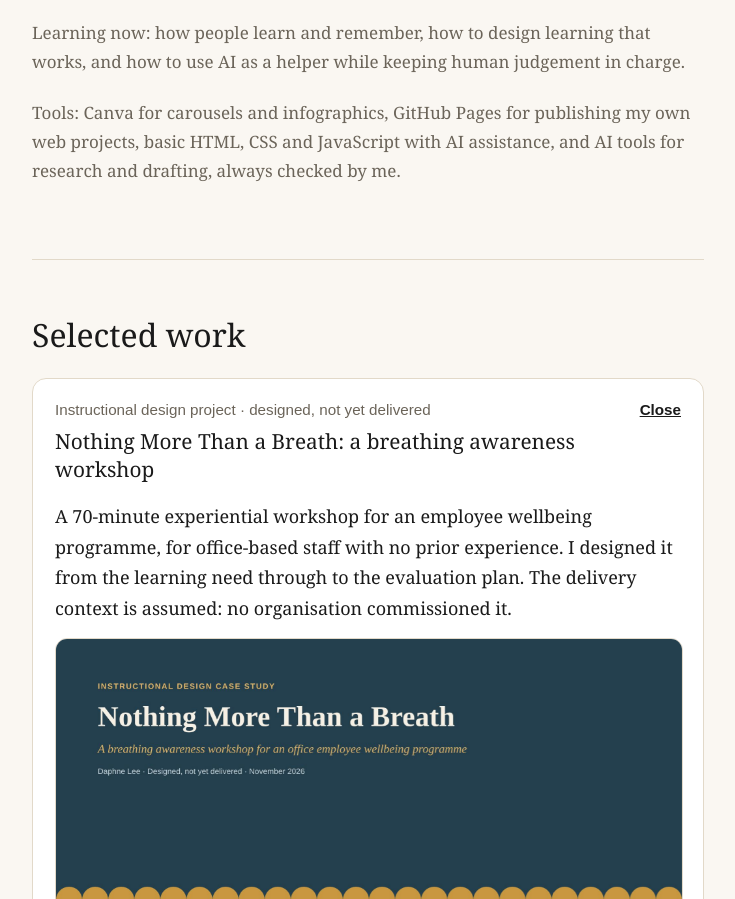
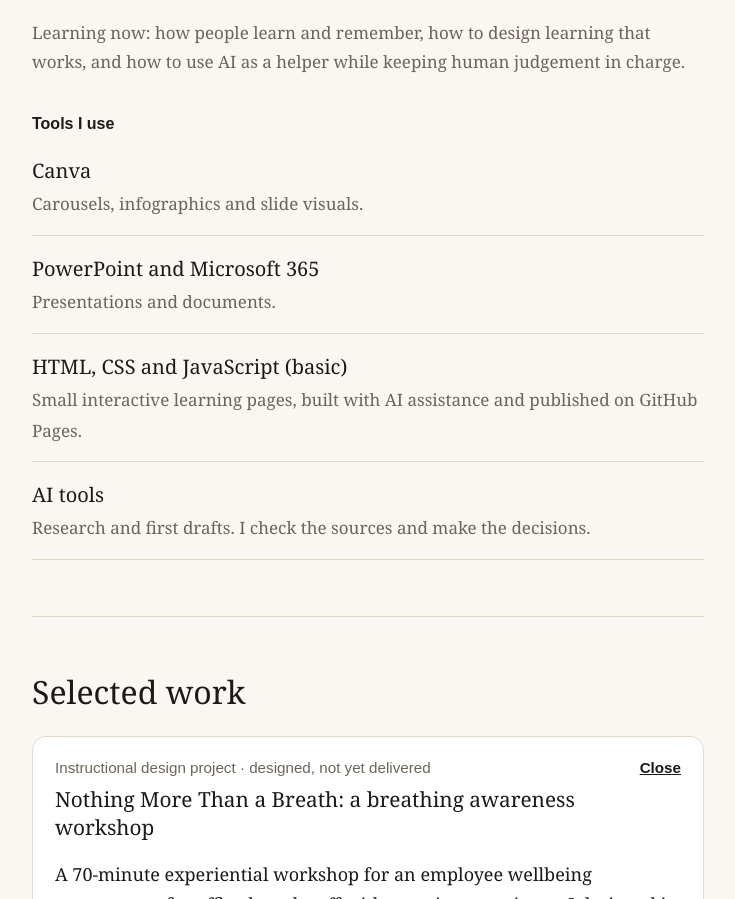
Before and after one commit to Daphnelee-mh/portfolio, a plain HTML site: page index.html in a window 1280 px wide. Shown: the part 3125-4024 px from the top of the page, without its empty margins (272-1007 px from the left). Drawn offline with Linux system fonts and the light colour scheme.

Commit message:
Add a short 'Tools I use' list under What I can bring
Co-Authored-By: Claude Sonnet 5.5 <noreply@anthropic.com>
Claude-Session: https://claude.ai/code/session_01BPapHSo2gmhqxD6j2Dqg2X

```diff
--- a/index.html
+++ b/index.html
@@ -155,7 +155,11 @@ footer{padding:36px 0 70px;border-top:1px solid var(--line);color:var(--muted);f
 <div class="need"><b>Visuals that carry the message</b><span>Infographics and carousels with clear hierarchy, made in Canva to a brand guideline.</span></div>
 <div class="need"><b>Simple digital learning pieces</b><span>Interactive browser pages in HTML, CSS and JavaScript, built with AI assistance.</span></div>
 <p class="learn">Learning now: how people learn and remember, how to design learning that works, and how to use AI as a helper while keeping human judgement in charge.</p>
-<p class="learn">Tools: Canva for carousels and infographics, GitHub Pages for publishing my own web projects, basic HTML, CSS and JavaScript with AI assistance, and AI tools for research and drafting, always checked by me.</p>
+<div class="th"><b>Tools I use</b></div>
+<div class="need"><b>Canva</b><span>Carousels, infographics and slide visuals.</span></div>
+<div class="need"><b>PowerPoint and Microsoft 365</b><span>Presentations and documents.</span></div>
+<div class="need"><b>HTML, CSS and JavaScript (basic)</b><span>Small interactive learning pages, built with AI assistance and published on GitHub Pages.</span></div>
+<div class="need"><b>AI tools</b><span>Research and first drafts. I check the sources and make the decisions.</span></div>
 </section>
 
 <section id="work">
```
